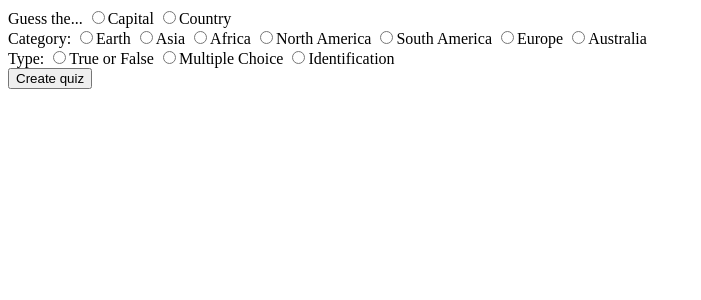
After one commit to zeynar25/co-ca, a Flask app: page /customize in a window 1280 px wide. The commit adds this page. Shown: the top 300 px of the page, without its empty margins (0-701 px from the left). Run offline with Flask 3, Linux system fonts and the light colour scheme.

Commit message:
customizing quiz feature added

```diff
--- a/app.py
+++ b/app.py
@@ -1,7 +1,20 @@
-# To do
-# 1. Implement filter in highscore (for Nate)
-# 2. Implement queries (for Team SQL)
-# 3. Design with CSS (for Team Frontend)
+# To do (For Nate)
+
+# - modify classes
+#   - add question form attribute for question.py
+#   - add subclasses to question.py (multchoice, trueorfalse, identification?)
+
+# - make quiz() more efficient
+
+# - Implement difficulty in quiz
+# - Implement filter in highscore
+
+# - Connect to database
+# - Implement queries
+
+
+# To do (For team Frontend)
+# - Mananakal ako pag hindi pa sinimulan HTML+CSS
 
 from flask import Flask, redirect, render_template, request, session
 import random
@@ -23,25 +36,20 @@ def index():
 
 
 # Render guess the capital or country questions.
-@app.route("/mode", methods=["GET", "POST"])
-def mode():
+@app.route("/customize", methods=["GET", "POST"])
+def customize():
     if request.method == "POST":
         selected_mode = request.form.get("mode")
+        selected_categ = request.form.get("category")
+        selected_difficulty = request.form.get("difficulty")
+
+        session['category'] = selected_categ
         session['mode'] = selected_mode
-        return redirect("/category")
+        session['difficulty'] = selected_difficulty
 
-    return render_template("mode.html")
-
-
-# Render all and continents buttons.
-@app.route("/category", methods=["GET", "POST"])
-def category():
-    if request.method == "POST":
-        selected_categ = request.form.get("category")
-        session['category'] = selected_categ
         return redirect("/quiz")
 
-    return render_template("category.html")
+    return render_template("customize.html")
 
 
 # Generate the quiz based on mode and category
--- a/classes/country.py
+++ b/classes/country.py
@@ -48,7 +48,7 @@ class Country:
             raise ValueError("Continent name must be a non-empty string")
 
         continent = continent.capitalize()
-        continents = ["Asia", "Europe", "North america", "South america", "Africa", "Australia"]
+        continents = ["Asia", "Europe", "North America", "South America", "Africa", "Australia"]
 
         if continent in continents:
             self.__continent = continent
--- /dev/null
+++ b/templates/customize.html
@@ -0,0 +1,35 @@
+{% extends "layout.html" %}
+
+{%block head%}
+    <title>Customize your quiz</title>
+{%endblock%}
+
+{%block body%}
+    <form action="/customize" method="POST">
+        <label id = "mode">Guess the... </label>
+        <input type="radio" name="mode" id="mode" required>Capital
+        <input type="radio" name="mode" id="mode" required>Country
+
+        <br>
+
+        <label id = "mode">Category:</label>
+        <input type="radio" name="category" id="category" required>Earth
+        <input type="radio" name="category" id="category" required>Asia
+        <input type="radio" name="category" id="category" required>Africa
+        <input type="radio" name="category" id="category" required>North America
+        <input type="radio" name="category" id="category" required>South America
+        <input type="radio" name="category" id="category" required>Europe
+        <input type="radio" name="category" id="category" required>Australia
+
+        <br>
+
+        <label id = "mode">Type:</label>
+        <input type="radio" name="difficulty" id="difficulty" required>True or False
+        <input type="radio" name="difficulty" id="difficulty" required>Multiple Choice
+        <input type="radio" name="difficulty" id="difficulty" required>Identification
+
+        <br>
+
+        <input type="submit" value="Create quiz">
+    </form>
+{%endblock%}
--- a/templates/index.html
+++ b/templates/index.html
@@ -5,7 +5,7 @@
 {%endblock%}
 
 {%block body%}
-    <form action="/mode" method="get">
+    <form action="/customize" method="get">
         <input type="submit" value="Play">
     </form>
 
```
Also changed, not shown: templates/category.html (deleted, +0 -14 lines), templates/mode.html (deleted, +0 -13 lines).
